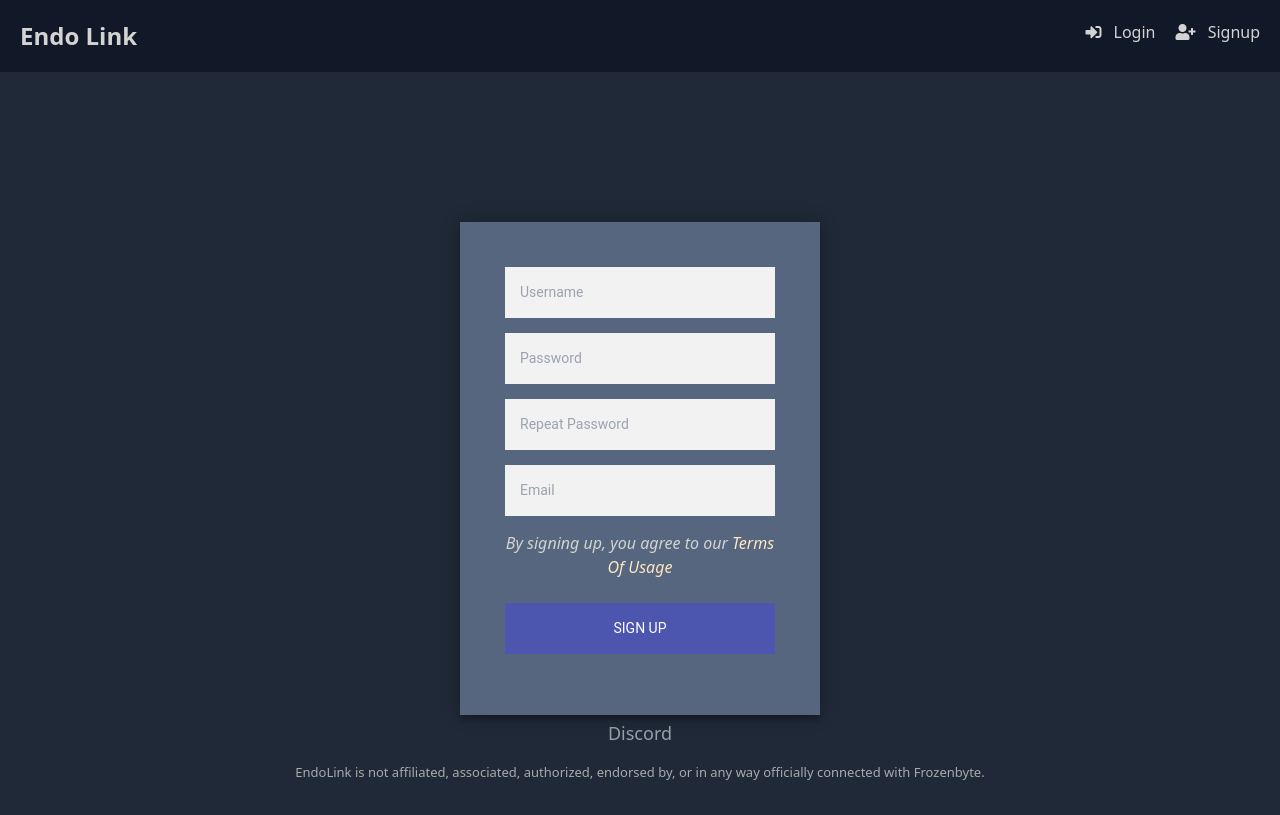
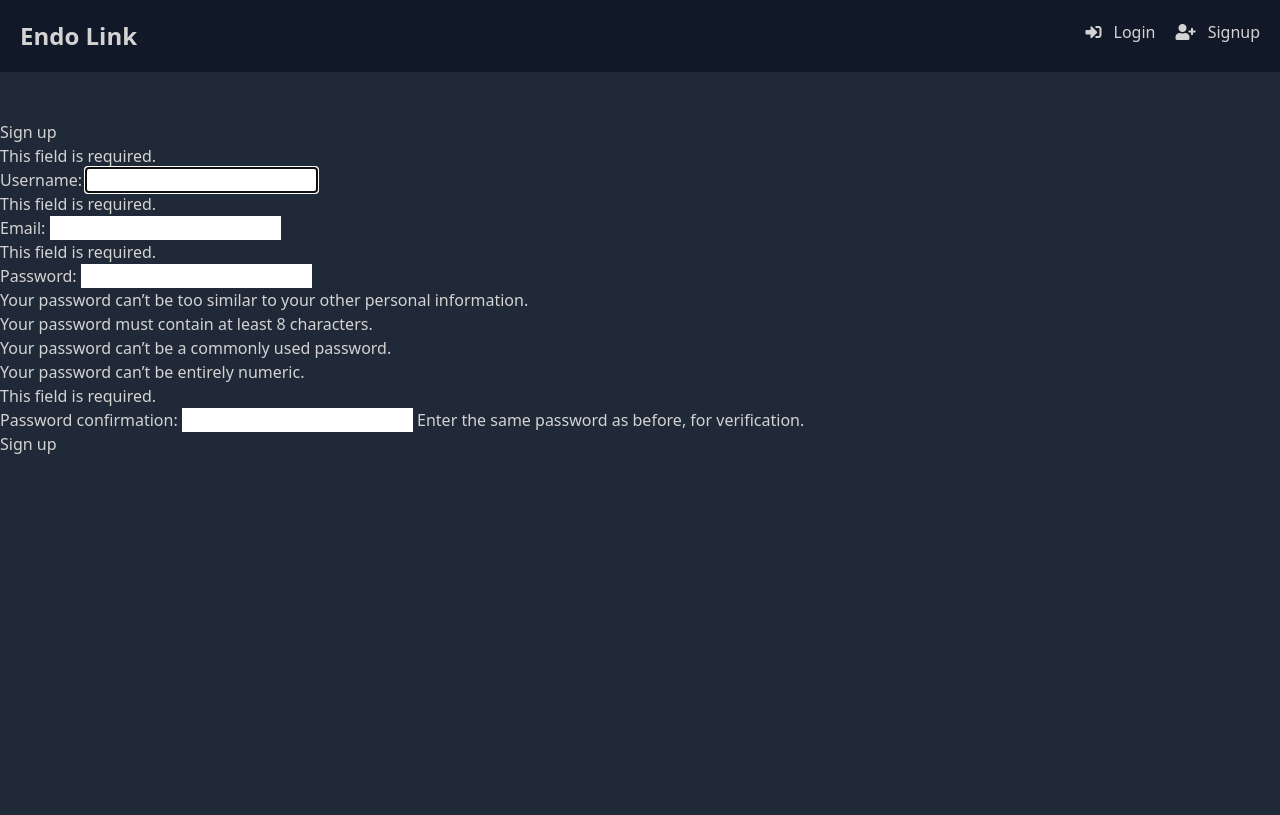
Before and after one commit to StarbaseCommunityProject/EndoLink, a Django app: page /account/signup in a window 1280 px wide. After the commit the page ends 454 px from the top, so only its background shows below. Run offline with Django 3.2, Linux system fonts and the light colour scheme; some libraries are stand-ins or nearby versions.

Commit message:
Reverted to d2c33fc717171c1ec6687d3d3f16806c7e98cb45

```diff
--- a/Project/account/templates/account/signup.html
+++ b/Project/account/templates/account/signup.html
@@ -1,23 +1,10 @@
 {% extends "index/base.html" %}
 {% block title %}Signup{% endblock %}
 {% block content %}
-
-<div class="login-page">
-  <div class="form">
-
-    <form method="POST" class="login-form" action="/account/signup">
-      {% csrf_token %}
-      <input type="text" placeholder="Username" {{ form.username }}
-      <input type="password" placeholder="Password" {{ form.password }}/>
-      <input type="password" placeholder="Repeat Password" {{ form.password }}/>
-      <input type="text" placeholder="Email" {{ form.email }}
-    <i>By signing up, you agree to our <a style="color: bisque;" href="#">Terms Of Usage</a></i>
-    <br>
-    <br>
-      <button type="submit">Sign Up</button>
-
-    </form>
-
-  </div>
-</div>
+<h2>Sign up</h2>
+<form method="post" action="/account/signup">
+  {% csrf_token %}
+  {{ form.as_p }}
+  <button type="submit">Sign up</button>
+</form>
 {% endblock %}
--- a/Project/index/static/index/style.css
+++ b/Project/index/static/index/style.css
@@ -13,169 +13,3 @@ body {
 a {
     color: cornflowerblue;
 }
-
-/*
-
-Footer Section
-
- */
-
-
-.footer-basic {
-    padding:40px 0;
-    background-color:#ffffff;
-    color:#b3bfca;
-    position: fixed;
-    padding: 10px 10px 0px 10px;
-    bottom: 10%;
-    width: 100%;
-    height: 40px;
-    background: #1F2937;
-  }
-
-  .footer-basic ul {
-    padding:0;
-    list-style:none;
-    text-align:center;
-    font-size:18px;
-    line-height:1.6;
-    margin-bottom:0;
-  }
-
-  .footer-basic li {
-    padding:0 10px;
-  }
-
-  .footer-basic ul a {
-    color:inherit;
-    text-decoration:none;
-    opacity:0.8;
-  }
-
-
-  .footer-basic .disclaimer {
-    margin-top:15px;
-    text-align:center;
-    font-size:13px;
-    color:#aaa;
-    margin-bottom:0;
-  }
-
-
-  /*
-
-  End of Footer Section
-
-  */
-
-
-  /*
-
-  Login Styling
-
-  */
-
-
-  @import url(https://fonts.googleapis.com/css?family=Roboto:300);
-
-.login-page {
-  width: 360px;
-  padding: 8% 0 0;
-  margin: auto;
-}
-.form {
-  position: relative;
-  z-index: 1;
-  background: #56667e;
-  max-width: 360px;
-  margin: 0 auto 100px;
-  padding: 45px;
-  text-align: center;
-  box-shadow: 0 0 20px 0 rgba(0, 0, 0, 0.2), 0 5px 5px 0 rgba(0, 0, 0, 0.24);
-}
-.form input {
-  font-family: "Roboto", sans-serif;
-  outline: 0;
-  background: #f2f2f2;
-  width: 100%;
-  border: 0;
-  margin: 0 0 15px;
-  padding: 15px;
-  box-sizing: border-box;
-  font-size: 14px;
-}
-.form button {
-  font-family: "Roboto", sans-serif;
-  text-transform: uppercase;
-  outline: 0;
-  background: #4c56af;
-  width: 100%;
-  border: 0;
-  padding: 15px;
-  color: #FFFFFF;
-  font-size: 14px;
-  -webkit-transition: all 0.3 ease;
-  transition: all 0.3 ease;
-  cursor: pointer;
-}
-.form button:hover,.form button:active,.form button:focus {
-  background: #4349a0;
-}
-.form .message {
-  margin: 15px 0 0;
-  color: #b3b3b3;
-  font-size: 12px;
-}
-.form .message a {
-  color: #1F2937;
-  text-decoration: none;
-}
-.form .register-form {
-  display: none;
-}
-.container {
-  position: relative;
-  z-index: 1;
-  max-width: 300px;
-  margin: 0 auto;
-}
-.container:before, .container:after {
-  content: "";
-  display: block;
-  clear: both;
-}
-.container .info {
-  margin: 50px auto;
-  text-align: center;
-}
-.container .info h1 {
-  margin: 0 0 15px;
-  padding: 0;
-  font-size: 36px;
-  font-weight: 300;
-  color: #1a1a1a;
-}
-.container .info span {
-  color: #4d4d4d;
-  font-size: 12px;
-}
-.container .info span a {
-  color: #000000;
-  text-decoration: none;
-}
-.container .info span .fa {
-  color: #EF3B3A;
-}
-body {
-  background: #1F2937;
-
-  font-family: "Roboto", sans-serif;
-  -webkit-font-smoothing: antialiased;
-  -moz-osx-font-smoothing: grayscale;
-}
-
-/*
-
-  End of Login Section
-
-  */
--- a/Project/index/templates/index/base.html
+++ b/Project/index/templates/index/base.html
@@ -1,7 +1,6 @@
 {% load static %}
 
 <link rel="stylesheet" type="text/css" href="{% static 'index/style.css' %}">
-
 
 <!DOCTYPE html>
 <html lang="en">
@@ -9,7 +8,6 @@
     <meta charset="UTF-8">
     <title>{% block title %}EndoLink{% endblock %}</title>
     <link href="https://unpkg.com/tailwindcss@^2/dist/tailwind.min.css" rel="stylesheet">
-    <script src="https://kit.fontawesome.com/19dda2defe.js" crossorigin="anonymous"></script>
     <link rel="stylesheet" href="https://cdnjs.cloudflare.com/ajax/libs/font-awesome/5.15.4/css/all.min.css" integrity="sha512-1ycn6IcaQQ40/MKBW2W4Rhis/DbILU74C1vSrLJxCq57o941Ym01SwNsOMqvEBFlcgUa6xLiPY/NS5R+E6ztJQ==" crossorigin="anonymous" referrerpolicy="no-referrer" />
 </head>
 <body>
@@ -55,21 +53,6 @@
     <main class="container mx-auto mt-12">
         {% block content %}
         {% endblock %}
-
     </main>
 </body>
-
-<body>
-    <div class="footer-basic">
-        <footer>
-
-            <ul class="list-inline">
-                <li class="list-inline-item"><a href="https://www.youtube.com/watch?v=dQw4w9WgXcQ">Terms of Usage</a></li>
-                <li class="list-inline-item"><a href="https://discord.gg/D9pNdqWfxp">Discord</a></li>
-
-            </ul>
-            <p class="disclaimer">EndoLink is not affiliated, associated, authorized, endorsed by, or in any way officially connected with Frozenbyte.</p>
-        </footer>
-    </div>
-</body>
 </html>
```
Also changed, not shown: Project/account/templates/registration/login.html (+6 -13 lines), Project/index/templates/index/index.html (+1 -29 lines).
